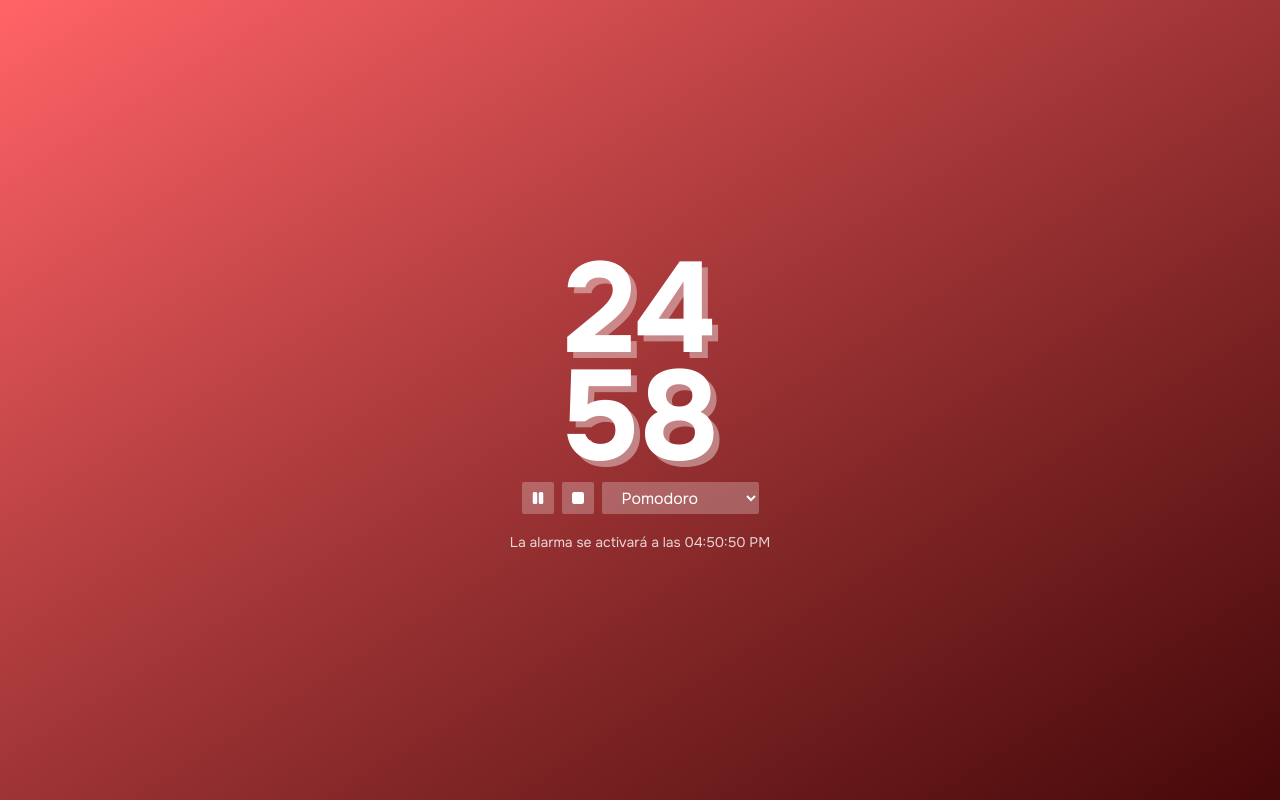
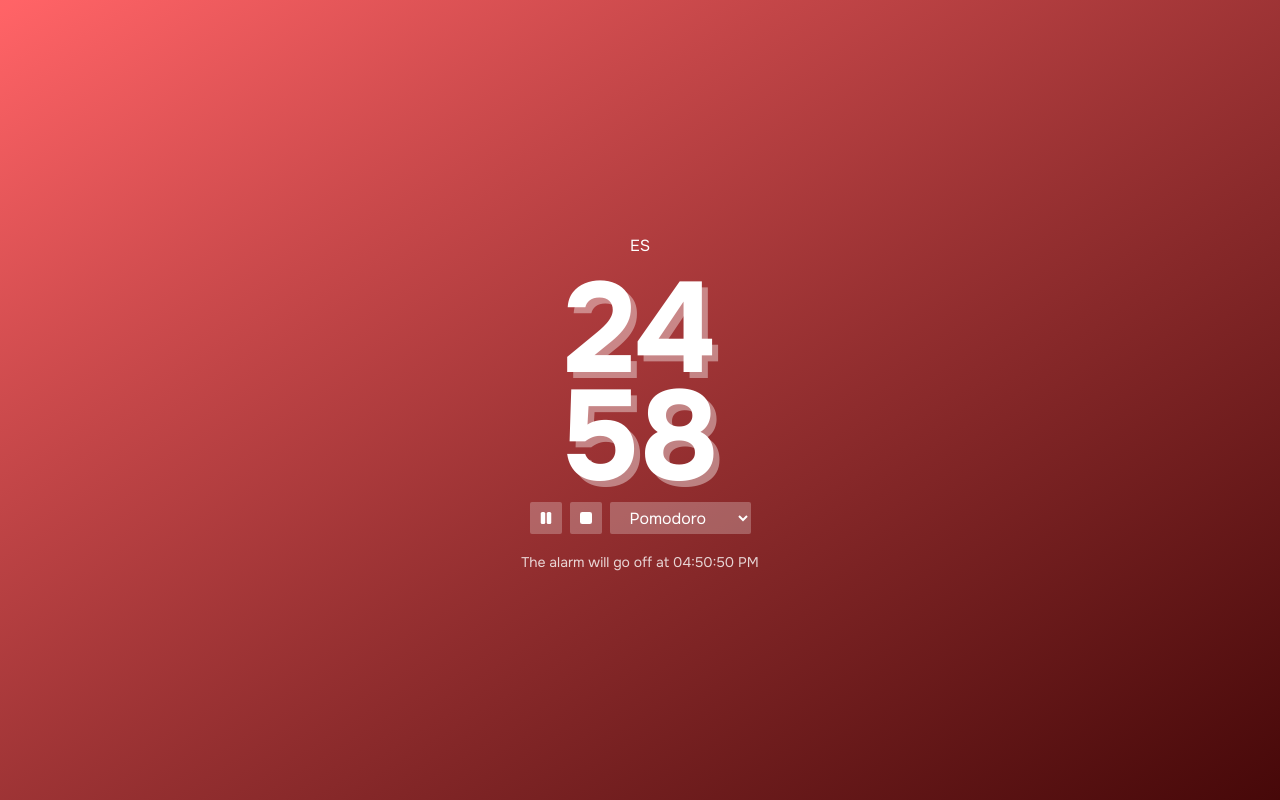
Before and after one commit to lui5gl/pomodoro-web-timer, a Next.js app: page / in a window 1280 px wide. Both pictures are taken after a click on the button 537 px from the left and 498 px from the top of the page. Built offline with nearby package versions, Linux system fonts and the light colour scheme.

Commit message:
feat: implement language switching functionality with context provider and language dictionaries

```diff
--- /dev/null
+++ b/app/components/changeLang.tsx
@@ -0,0 +1,22 @@
+"use client";
+
+import { useLanguage } from "../context/LanguageContext";
+
+export default function ChangeLang() {
+  const { locale, setLocale } = useLanguage();
+
+  const changeTo = locale === "en" ? "es" : "en";
+
+  const handleChangeLang = () => {
+    setLocale(changeTo);
+  };
+
+  return (
+    <button
+      onClick={handleChangeLang}
+      className="rounded p-2 hover:bg-white/10 transition-colors"
+    >
+      {changeTo.toUpperCase()}
+    </button>
+  );
+}
--- /dev/null
+++ b/app/context/LanguageContext.tsx
@@ -0,0 +1,48 @@
+"use client";
+
+import React, { createContext, useContext, useState, useEffect } from "react";
+import en from "../dictionaries/en.json";
+import es from "../dictionaries/es.json";
+
+type Locale = "en" | "es";
+type Dictionary = typeof en;
+
+interface LanguageContextType {
+  locale: Locale;
+  setLocale: (locale: Locale) => void;
+  dict: Dictionary;
+}
+
+const LanguageContext = createContext<LanguageContextType | undefined>(undefined);
+
+const dictionaries = { en, es };
+
+export const LanguageProvider: React.FC<{ children: React.ReactNode }> = ({ children }) => {
+  const [locale, setLocale] = useState<Locale>("en");
+
+  useEffect(() => {
+    const savedLocale = localStorage.getItem("locale") as Locale;
+    if (savedLocale && (savedLocale === "en" || savedLocale === "es")) {
+      setLocale(savedLocale);
+    }
+  }, []);
+
+  const handleSetLocale = (newLocale: Locale) => {
+    setLocale(newLocale);
+    localStorage.setItem("locale", newLocale);
+  };
+
+  return (
+    <LanguageContext.Provider value={{ locale, setLocale: handleSetLocale, dict: dictionaries[locale] }}>
+      {children}
+    </LanguageContext.Provider>
+  );
+};
+
+export const useLanguage = () => {
+  const context = useContext(LanguageContext);
+  if (context === undefined) {
+    throw new Error("useLanguage must be used within a LanguageProvider");
+  }
+  return context;
+};
--- /dev/null
+++ b/app/dictionaries/en.json
@@ -0,0 +1,9 @@
+{
+  "pomodoro": "Pomodoro",
+  "shortBreak": "Short Break",
+  "longBreak": "Long Break",
+  "custom": "Custom",
+  "customMinutes": "Custom minutes",
+  "alarmAt": "The alarm will go off at",
+  "title": "Pomodoro Web Timer"
+}
--- /dev/null
+++ b/app/dictionaries/es.json
@@ -0,0 +1,9 @@
+{
+  "pomodoro": "Pomodoro",
+  "shortBreak": "Descanso corto",
+  "longBreak": "Descanso largo",
+  "custom": "Personalizado",
+  "customMinutes": "Minutos personalizados",
+  "alarmAt": "La alarma se activará a las",
+  "title": "Temporizador Pomodoro"
+}
--- a/app/layout.tsx
+++ b/app/layout.tsx
@@ -1,6 +1,7 @@
 import type { Metadata } from "next";
 import { Onest } from "next/font/google";
 import "./globals.css";
+import { LanguageProvider } from "./context/LanguageContext";
 
 const onest = Onest({ subsets: ["latin"] });
 
@@ -18,7 +19,9 @@ export default function RootLayout({
 }>) {
   return (
     <html lang="en">
-      <body className={`${onest.className} antialiased`}>{children}</body>
+      <body className={`${onest.className} antialiased`}>
+        <LanguageProvider>{children}</LanguageProvider>
+      </body>
     </html>
   );
 }
--- a/app/page.tsx
+++ b/app/page.tsx
@@ -7,10 +7,13 @@ import {
   IconPlayerPlayFilled,
   IconPlayerStopFilled,
 } from "@tabler/icons-react";
+import ChangeLang from "./components/changeLang";
+import { useLanguage } from "./context/LanguageContext";
 
 type TimerState = "pomodoro" | "short-break" | "long-break" | "custom";
 
 export default function Home() {
+  const { dict, locale } = useLanguage();
   const [minutes, setMinutes] = useState<number>(25);
   const [seconds, setSeconds] = useState<number>(0);
   const [currentState, setCurrentState] = useState<TimerState>("pomodoro");
@@ -38,7 +41,7 @@ export default function Home() {
       clearScheduledTick();
       endTimeRef.current = null;
       setTargetTime(null);
-      document.title = "Pomodoro Web Timer";
+      document.title = dict.title;
 
       colorTheme.current?.classList.remove(
         "pomodoro",
@@ -140,8 +143,8 @@ export default function Home() {
     const currentMinute = minutes.toString().padStart(2, "0");
     const currentSecond = seconds.toString().padStart(2, "0");
 
-    document.title = `${currentMinute}:${currentSecond} - Pomodoro Web Timer`;
-  }, [minutes, seconds]);
+    document.title = `${currentMinute}:${currentSecond} - ${dict.title}`;
+  }, [minutes, seconds, dict.title]);
 
   const showTargetTime = isRunning && targetTime !== null;
 
@@ -150,6 +153,8 @@ export default function Home() {
       ref={colorTheme}
       className="pomodoro flex min-h-screen flex-col items-center justify-center bg-linear-to-br p-10 text-white select-none"
     >
+      <ChangeLang />
+
       <section className="drop-shadow-hour flex flex-col -space-y-5 text-center text-9xl font-bold">
         <span>{minutes.toString().padStart(2, "0")}</span>
         <span>{seconds.toString().padStart(2, "0")}</span>
@@ -177,16 +182,16 @@ export default function Home() {
           onChange={handleSelectChange}
           className="hover:shadow-box relative rounded-xs bg-white/25 px-4 transition-all duration-150 [&>option]:text-neutral-800"
         >
-          <option value="pomodoro">Pomodoro</option>
-          <option value="short-break">Short Break</option>
-          <option value="long-break">Long Break</option>
-          <option value="custom">Personalizado</option>
+          <option value="pomodoro">{dict.pomodoro}</option>
+          <option value="short-break">{dict.shortBreak}</option>
+          <option value="long-break">{dict.longBreak}</option>
+          <option value="custom">{dict.custom}</option>
         </select>
       </section>
 
       {currentState === "custom" && (
         <label className="mt-4 flex w-full max-w-xs flex-col gap-1 text-sm text-white/80">
-          Minutos personalizados
+          {dict.customMinutes}
           <input
             type="number"
             min={1}
@@ -204,9 +209,9 @@ export default function Home() {
             showTargetTime ? "opacity-100" : "opacity-0"
           }`}
         >
-          La alarma se activará a las{" "}
+          {dict.alarmAt}{" "}
           {targetTime &&
-            new Date(targetTime).toLocaleTimeString([], {
+            new Date(targetTime).toLocaleTimeString(locale, {
               hour: "2-digit",
               minute: "2-digit",
               second: "2-digit",
```
